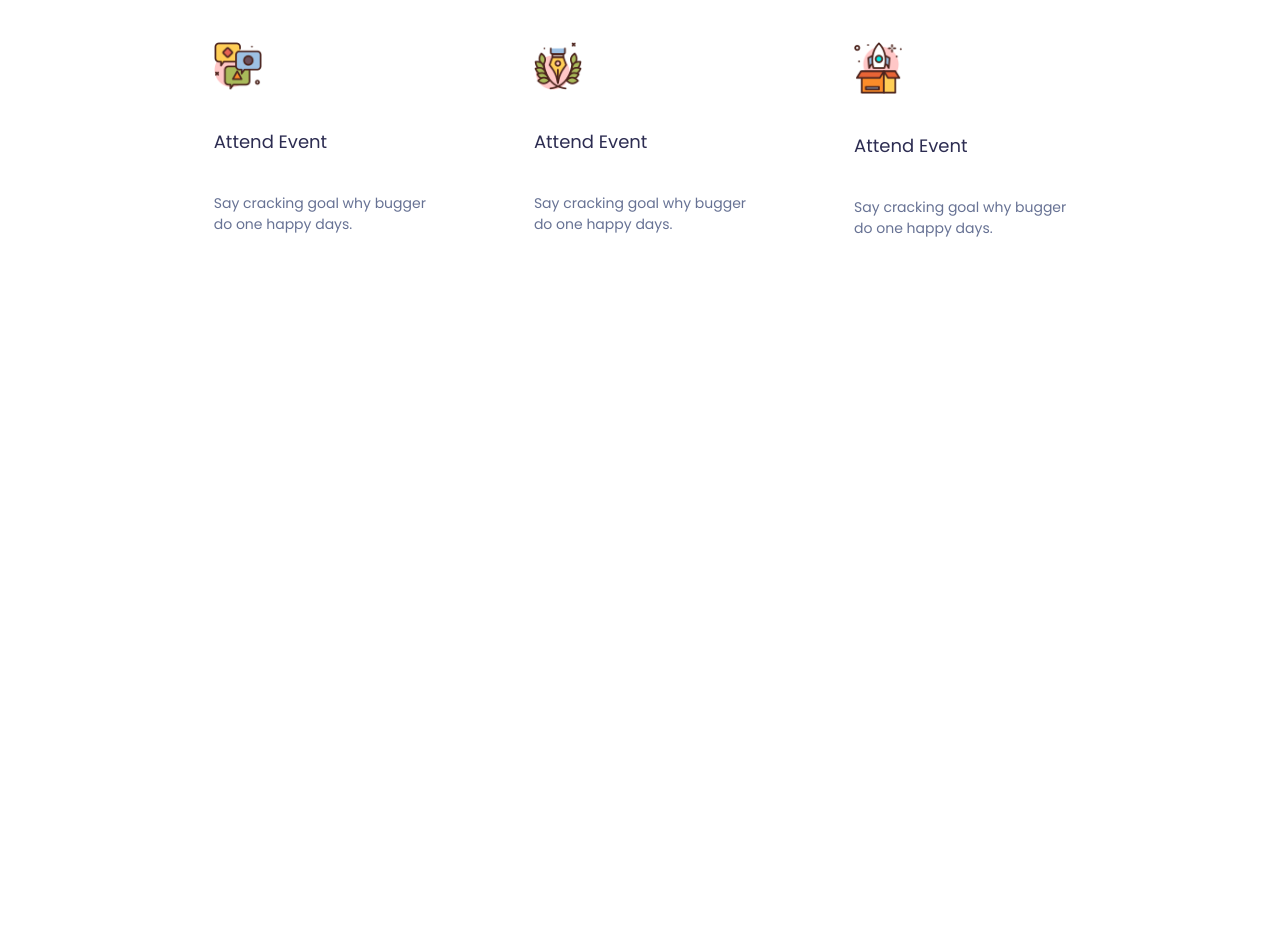
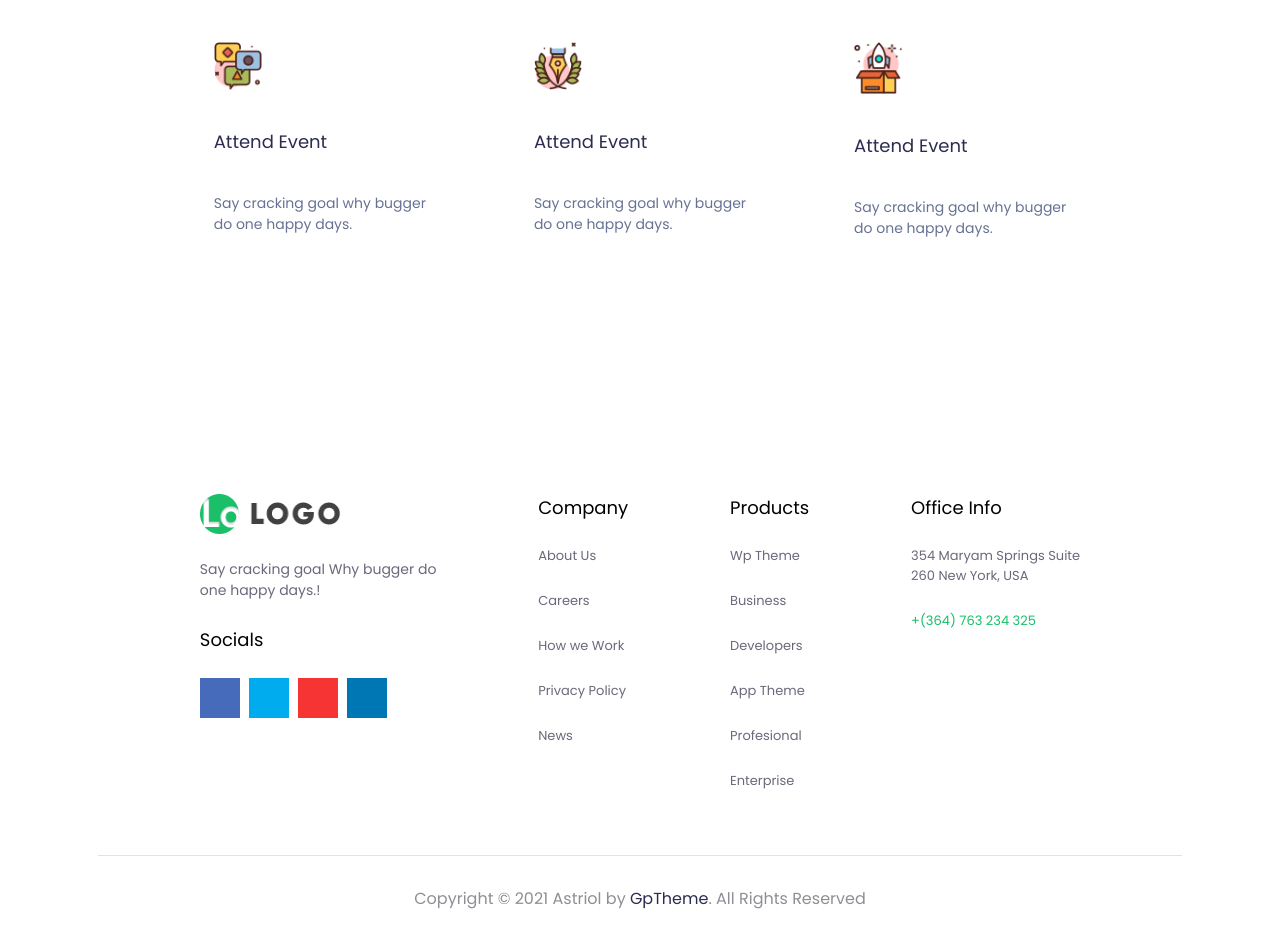
Before and after one commit to dimasrzkm/UI-WebDesign, a website: page public/index.html in a window 1280 px wide. Shown: the part 2052-3000 px from the top of the page. Before the commit the page ends 2428 px from the top, so only its background shows below. Drawn offline with nearby package versions, Linux system fonts and the light colour scheme; no server answers.

Commit message:
footer style

```diff
--- a/public/index.html
+++ b/public/index.html
@@ -72,7 +72,11 @@
         <h3>Get Involved</h3>
         <div class="wrapper-service">
           <div class="card-service">
-            <img src="./images/attend_event.png" alt="attend_event" class="thumbnail" />
+            <img
+              src="./images/attend_event.png"
+              alt="attend_event"
+              class="thumbnail"
+            />
             <h3>Attend Event</h3>
             <p>
               Say cracking goal why bugger<br />
@@ -80,7 +84,11 @@
             </p>
           </div>
           <div class="card-service">
-            <img src="./images/pixel_precision.png" alt="pixel_precision" class="thumbnail" />
+            <img
+              src="./images/pixel_precision.png"
+              alt="pixel_precision"
+              class="thumbnail"
+            />
             <h3>Attend Event</h3>
             <p>
               Say cracking goal why bugger<br />
@@ -88,7 +96,11 @@
             </p>
           </div>
           <div class="card-service">
-            <img src="./images/cloud_service.png" alt="cloud_service" class="thumbnail" />
+            <img
+              src="./images/cloud_service.png"
+              alt="cloud_service"
+              class="thumbnail"
+            />
             <h3>Attend Event</h3>
             <p>
               Say cracking goal why bugger<br />
@@ -96,7 +108,11 @@
             </p>
           </div>
           <div class="card-service">
-            <img src="./images/content_analyzer.png" alt="content_analyzer" class="thumbnail" />
+            <img
+              src="./images/content_analyzer.png"
+              alt="content_analyzer"
+              class="thumbnail"
+            />
             <h3>Attend Event</h3>
             <p>
               Say cracking goal why bugger<br />
@@ -104,7 +120,11 @@
             </p>
           </div>
           <div class="card-service">
-            <img src="./images/custom_reports.png" alt="custom_reports" class="thumbnail" />
+            <img
+              src="./images/custom_reports.png"
+              alt="custom_reports"
+              class="thumbnail"
+            />
             <h3>Attend Event</h3>
             <p>
               Say cracking goal why bugger<br />
@@ -112,7 +132,11 @@
             </p>
           </div>
           <div class="card-service">
-            <img src="./images/download_software.png" alt="download_software" class="thumbnail" />
+            <img
+              src="./images/download_software.png"
+              alt="download_software"
+              class="thumbnail"
+            />
             <h3>Attend Event</h3>
             <p>
               Say cracking goal why bugger<br />
@@ -122,7 +146,47 @@
         </div>
       </section>
     </main>
-    <footer class="footer"></footer>
+    <footer class="footer">
+      <div class="wrapper-footer">
+        <div class="footer-logo">
+          <img src="./images/logo.png" alt="logo" />
+          <p>Say cracking goal Why bugger do<br />one happy days.!</p>
+          <h5>Socials</h5>
+          <div class="wrapper-socials">
+            <div class="box"></div>
+            <div class="box"></div>
+            <div class="box"></div>
+            <div class="box"></div>
+          </div>
+        </div>
+        <div class="footer-company">
+          <h5>Company</h5>
+          <a href="#">About Us</a><a href="#">Careers</a
+          ><a href="#">How we Work</a><a href="#">Privacy Policy</a
+          ><a href="#">News</a>
+        </div>
+        <div class="footer-products">
+          <h5>Products</h5>
+          <a href="#">Wp Theme</a><a href="#">Business</a
+          ><a href="#">Developers</a><a href="#">App Theme</a
+          ><a href="#">Profesional</a><a href="#">Enterprise</a>
+        </div>
+        <div class="footer-info">
+          <h5>Office Info</h5>
+          <p>
+            354 Maryam Springs Suite<br />
+            260 New York, USA
+          </p>
+          <p class="phone-number">+(364) 763 234 325</p>
+        </div>
+      </div>
+      <div class="wrapper-copyright">
+        <p>
+          Copyright © 2021 Astriol by <span class="author">GpTheme</span>. All
+          Rights Reserved
+        </p>
+      </div>
+    </footer>
     <script src="https://code.iconify.design/2/2.2.1/iconify.min.js"></script>
   </body>
 </html>
--- a/src/styles/input.scss
+++ b/src/styles/input.scss
@@ -225,3 +225,104 @@
     }
   }
 }
+.footer {
+  padding: 118px 98px 29px;
+  .wrapper-footer {
+    display: flex;
+    justify-content: space-evenly;
+
+    .all-wrapper-footer {
+      display: flex;
+      flex-direction: column;
+      justify-content: flex-start;
+      gap: 25px;
+    }
+
+    .footer-logo  {
+      @extend .all-wrapper-footer;
+
+      img {
+        width: 142.25px;
+        height: 40px;
+      }
+      p {
+        color: $font-color-footer;
+        font-size: 14px;
+      }
+      h5 {
+        font-size: 18px;
+        font-weight: 400;
+      }
+      .wrapper-socials {
+        display: flex;
+        gap: 9px;
+        flex-direction: row;
+        .box {
+          width: 40px;
+          height: 40px;
+          &:first-child {
+            background-color: #456BBA;
+          }
+          &:nth-child(2) {
+            background-color: #00ACED;
+          }
+          &:nth-child(3) {
+            background-color: #F73434;
+          }
+          &:last-child {
+            background-color: #0077B5;
+          }
+        }
+      }
+    }
+    .footer-company {
+      @extend .all-wrapper-footer;
+      h5 {
+        font-size: 18px;
+        font-weight: 400;
+      }
+      a {
+        font-size: 13px;
+        color: $font-color-footer;
+        text-decoration: none;
+      }
+    }
+    .footer-products {
+      @extend .all-wrapper-footer;
+      h5 {
+        font-size: 18px;
+        font-weight: 400;
+      }
+      a {
+        font-size: 13px;
+        color: $font-color-footer;
+        text-decoration: none;
+      }
+    }
+    .footer-info {
+      @extend .all-wrapper-footer;
+      h5 {
+        font-size: 18px;
+        font-weight: 400;
+      }
+      p {
+        font-size: 13px;
+        color: $font-color-footer;
+        text-decoration: none;
+      }
+      .phone-number {
+        color: $primary_green_color;
+      }
+    }
+  }
+  .wrapper-copyright {
+    padding: 30px;
+    border-top: 1px solid #E4E1EA;
+    margin-top: 4rem;
+    text-align: center;
+    color: #908E94;
+    .author {
+      color: $font-color-header;
+    }
+  }
+}
```
Also changed, not shown: public/style.css, 1 other file.
